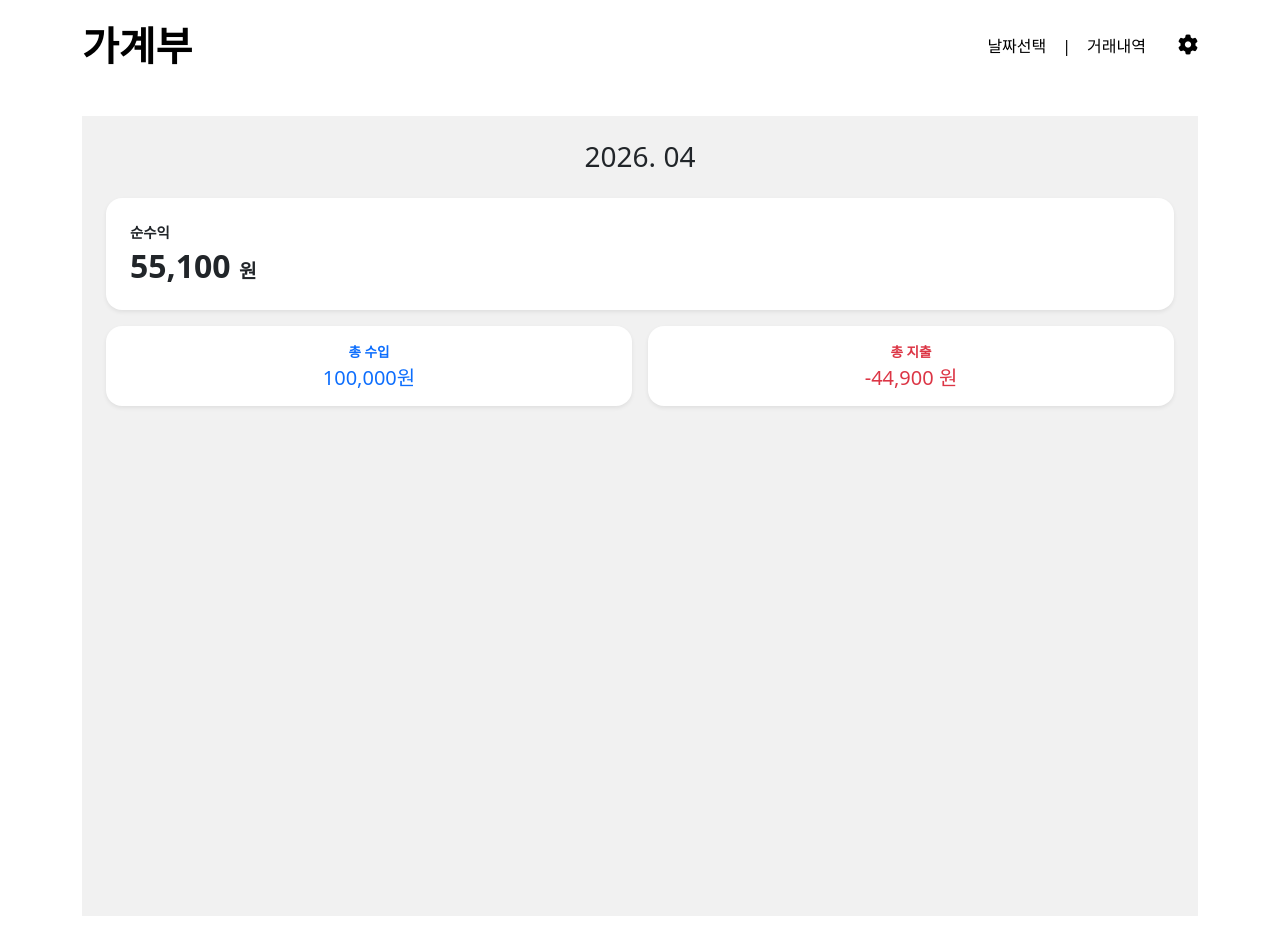
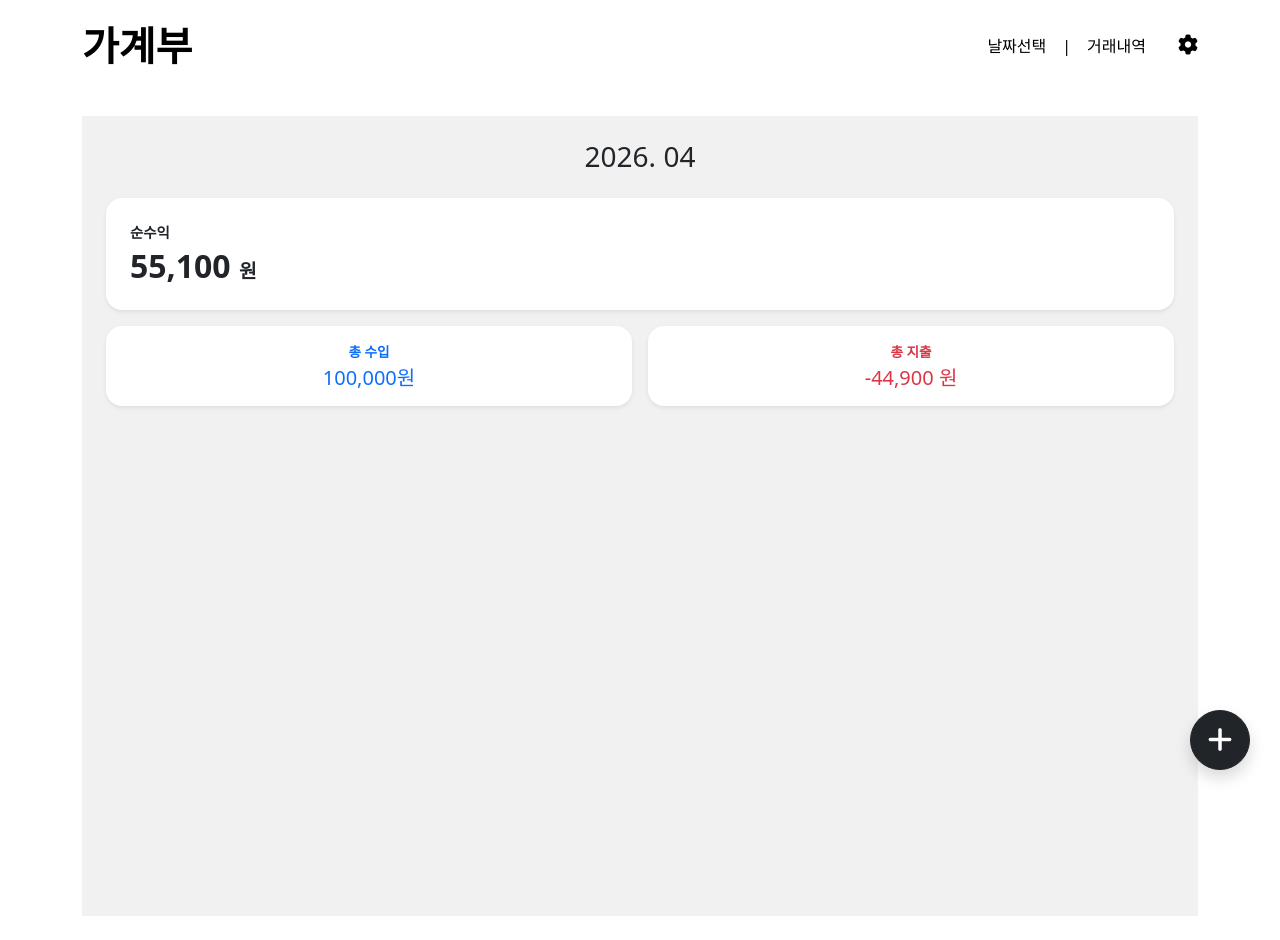
Before and after one commit to NewYoyo-coder/Skeleton-project, a Vue app in the folder Skeleton-project/: page /mainDashboard in a window 1280 px wide. Built offline with nearby package versions, Linux system fonts and the light colour scheme; data requests are answered from the project's data file.

Commit message:
main-dashboard 우측하단 고정 + 버튼 추가 및 페이지이동 구현

```diff
--- a/Skeleton-project/src/components/main-dashboard.vue
+++ b/Skeleton-project/src/components/main-dashboard.vue
@@ -56,6 +56,12 @@
         </div>
       </div>
     </div>
+    <router-link
+      to="/addTransaction"
+      class="btn btn-dark rounded-circle position-fixed shadow floating-add-btn d-flex justify-content-center align-items-center"
+    >
+      <i class="fa-solid fa-plus fs-3"></i>
+    </router-link>
   </div>
 </template>
 
@@ -120,4 +126,12 @@ const formatNumber = (num) => {
 .bg-f1f1f1 {
   background-color: #f1f1f1;
 }
+.floating-add-btn {
+  width: 60px;
+  height: 60px;
+  bottom: 30px;
+  right: 30px;
+  z-index: 1000;
+  transition: transform 0.2s ease;
+}
 </style>
```
